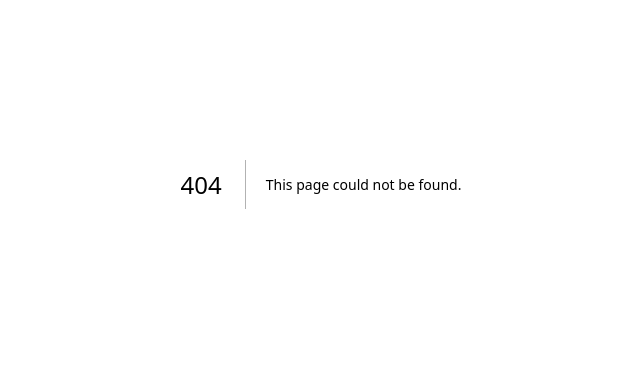
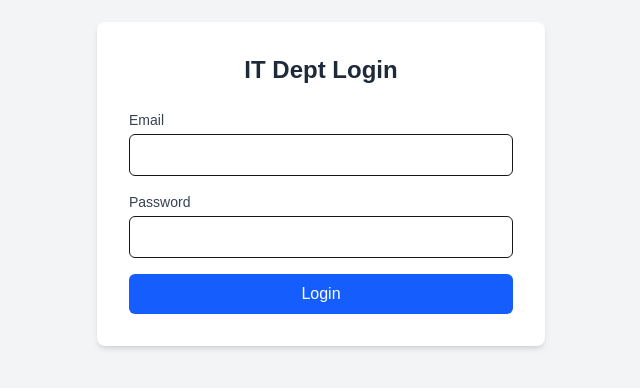
Before and after one commit to maheshwaran6953/Student-Management-System, a Next.js app: page /login in a window 1280 px wide. Before the commit this address had no page. Shown: the part 216-604 px from the top of the page, without its empty margins (319-959 px from the left). Built offline with nearby package versions, Linux system fonts and the light colour scheme.

Commit message:
feat: create dashboard pages to fix 404 redirect

```diff
--- a/package.json
+++ b/package.json
@@ -9,7 +9,9 @@
     "lint": "eslint"
   },
   "dependencies": {
+    "@supabase/ssr": "^0.9.0",
     "@supabase/supabase-js": "^2.100.0",
+    "lucide-react": "^1.7.0",
     "next": "16.2.1",
     "react": "19.2.4",
     "react-dom": "19.2.4"
--- /dev/null
+++ b/src/app/(auth)/login/actions.ts
@@ -0,0 +1,41 @@
+'use server'
+
+import { createClient } from '@/utils/supabase/server'
+import { redirect } from 'next/navigation'
+
+export async function login(formData: FormData) {
+const supabase = await createClient()
+
+// 1. Get data from the form
+const email = formData.get('email') as string
+const password = formData.get('password') as string
+
+// 2. Attempt to sign in
+const { data, error } = await supabase.auth.signInWithPassword({
+    email,
+    password,
+})
+
+if (error) {
+    // If there is an error, we return it to the UI
+    return { error: error.message }
+}
+
+// 3. Check the user's role from your 'profiles' table
+// (You defined this in your SQL schema earlier)
+const { data: profile } = await supabase
+    .from('profiles')
+    .select('role')
+    .eq('id', data.user.id)
+    .single()
+
+// 4    . Redirect based on the role
+if (profile?.role === 'HOD') {
+    redirect('/hod')
+} else if (profile?.role === 'ADVISOR') {
+    redirect('/advisor')
+} else {
+    // If no role found, go to a default dashboard or home
+    redirect('/')
+}
+}
--- /dev/null
+++ b/src/app/(auth)/login/page.tsx
@@ -0,0 +1,62 @@
+'use client'
+
+import { useState } from 'react'
+import { login } from './actions'
+
+export default function LoginPage() {
+const [error, setError] = useState<string | null>(null)
+
+async function handleSubmit(formData: FormData) {
+    // This clears previous errors and calls our server action
+    setError(null)
+    const result = await login(formData)
+
+    // If the action returns an error object, show it
+    if (result?.error) {
+    setError(result.error)
+    }
+}
+
+return (
+    <div className="flex min-h-screen items-center justify-center bg-gray-100">
+    <div className="w-full max-w-md p-8 bg-white rounded-lg shadow-md">
+        <h1 className="text-2xl font-bold mb-6 text-center text-gray-800">IT Dept Login</h1>
+
+        <form action={handleSubmit} className="space-y-4">
+        {error && (
+            <div className="p-3 text-sm text-red-500 bg-red-100 border border-red-200 rounded">
+            {error}
+            </div>
+        )}
+
+        <div>
+            <label className="block text-sm font-medium text-gray-700">Email</label>
+            <input
+            name="email"
+            type="email"
+            required
+            className="w-full p-2 mt-1 border rounded-md focus:ring-2 focus:ring-blue-500 outline-none"
+            />
+        </div>
+
+        <div>
+            <label className="block text-sm font-medium text-gray-700">Password</label>
+            <input
+            name="password"
+            type="password"
+            required
+            className="w-full p-2 mt-1 border rounded-md focus:ring-2 focus:ring-blue-500 outline-none"
+            />
+        </div>
+
+        <button
+            type="submit"
+            className="w-full py-2 px-4 bg-blue-600 text-white rounded-md hover:bg-blue-700 transition"
+        >
+            Login
+        </button>
+        </form>
+    </div>
+    </div>
+)
+}
--- /dev/null
+++ b/src/app/(dashboard)/advisor/page.tsx
@@ -0,0 +1,8 @@
+export default function AdvisorDashboard() {
+    return (
+    <div className="p-8">
+        <h1 className="text-3xl font-bold text-gray-800">Advisor Dashboard</h1>
+        <p className="mt-4 text-gray-600">Welcome, Class Advisor. You can submit fee updates for your students.</p>
+    </div>
+    )
+}
--- /dev/null
+++ b/src/app/(dashboard)/hod/page.tsx
@@ -0,0 +1,19 @@
+export default function HodDashboard() {
+    return (
+    <div className="p-8">
+        <h1 className="text-3xl font-bold text-gray-800">HOD Dashboard</h1>
+        <p className="mt-4 text-gray-600">Welcome, Head of Department. You can verify fee requests here.</p>
+
+        <div className="mt-10 grid grid-cols-1 md:grid-cols-3 gap-6">
+        <div className="p-6 bg-blue-50 border border-blue-200 rounded-lg">
+            <h3 className="font-semibold text-blue-800">Pending Requests</h3>
+            <p className="text-2xl font-bold">0</p>
+        </div>
+        <div className="p-6 bg-green-50 border border-green-200 rounded-lg">
+            <h3 className="font-semibold text-green-800">Total Fees Collected</h3>
+            <p className="text-2xl font-bold">₹0</p>
+        </div>
+        </div>
+    </div>
+    )
+}
--- a/src/app/page.tsx
+++ b/src/app/page.tsx
@@ -1,70 +1,6 @@
-export const revalidate = 0;
-import { supabase } from '@/lib/supabase';
+import { redirect } from 'next/navigation'
 
-export default async function Home() {
-  // Fetch data
-  const { data: students, error } = await supabase
-    .from('students')
-    .select('*, fees(*)');
-
-  if (error) return <div className="p-10 text-red-500 font-bold">Error: {error.message}</div>;
-
-  return (
-    <main className="p-8 font-sans max-w-6xl mx-auto bg-gray-50 min-h-screen">
-      <div className="flex justify-between items-center mb-8">
-        <div>
-          <h1 className="text-3xl font-extrabold text-slate-900 tracking-tight">Student & Fee Profile</h1>
-          <p className="text-slate-500">College Department Management System</p>
-        </div>
-        <div className="bg-blue-600 text-white px-4 py-2 rounded-lg font-semibold shadow-md">
-          Total Students: {students?.length}
-        </div>
-      </div>
-
-      <div className="bg-white shadow-xl rounded-2xl overflow-hidden border border-gray-100">
-        <table className="min-w-full text-left border-collapse">
-          <thead>
-            <tr className="bg-slate-900 text-white text-sm uppercase tracking-wider">
-              <th className="px-6 py-4 font-semibold">Reg No</th>
-              <th className="px-6 py-4 font-semibold">Student Name</th>
-              <th className="px-6 py-4 font-semibold">Sec</th>
-              <th className="px-6 py-4 font-semibold">Total Fee</th>
-              <th className="px-6 py-4 font-semibold">Paid Amount</th>
-              <th className="px-6 py-4 font-semibold text-center">Status</th>
-            </tr>
-          </thead>
-          <tbody className="divide-y divide-gray-100">
-            {students?.map((student: any) => {
-              // ACCESSING THE OBJECT DIRECTLY (based on your debug result)
-              const fee = student.fees;
-
-              return (
-                <tr key={student.id} className="hover:bg-blue-50/50 transition-colors">
-                  <td className="px-6 py-4 font-mono font-medium text-blue-600">{student.reg_no}</td>
-                  <td className="px-6 py-4">
-                    <div className="font-bold text-slate-800">{student.name}</div>
-                    <div className="text-xs text-slate-400">{student.is_hosteller ? '🏠 Hosteller' : '🚌 Day Scholar'}</div>
-                  </td>
-                  <td className="px-6 py-4 text-slate-600">{student.section}</td>
-                  <td className="px-6 py-4 font-semibold">₹{fee?.total_fee?.toLocaleString()}</td>
-                  <td className="px-6 py-4 text-emerald-600 font-bold">₹{fee?.paid_fee?.toLocaleString()}</td>
-                  <td className="px-6 py-4 text-center">
-                    <span className={`inline-block w-24 py-1.5 rounded-full text-xs font-black uppercase tracking-widest border-2 ${
-                      fee?.status === 'PAID'
-                        ? 'bg-emerald-50 text-emerald-700 border-emerald-200'
-                        : fee?.status === 'PARTIAL'
-                        ? 'bg-amber-50 text-amber-700 border-amber-200'
-                        : 'bg-rose-50 text-rose-700 border-rose-200'
-                    }`}>
-                      {fee?.status}
-                    </span>
-                  </td>
-                </tr>
-              );
-            })}
-          </tbody>
-        </table>
-      </div>
-    </main>
-  );
+export default function RootPage() {
+  // This just sends anyone visiting the main URL to /login
+  redirect('/login')
 }
--- /dev/null
+++ b/src/utils/supabase/server.ts
@@ -0,0 +1,29 @@
+import { createServerClient } from '@supabase/ssr'
+import { cookies } from 'next/headers'
+
+export async function createClient() {
+const cookieStore = await cookies()
+
+return createServerClient(
+    process.env.NEXT_PUBLIC_SUPABASE_URL!,
+    process.env.NEXT_PUBLIC_SUPABASE_ANON_KEY!,
+    {
+    cookies: {
+        getAll() {
+        return cookieStore.getAll()
+        },
+        setAll(cookiesToSet) {
+        try {
+            cookiesToSet.forEach(({ name, value, options }) =>
+            cookieStore.set(name, value, options)
+            )
+        } catch {
+            // The `setAll` method was called from a Server Component.
+            // This can be ignored if you have middleware refreshing
+            // user sessions.
+        }
+        },
+    },
+    }
+)
+}
```
Also changed, not shown: 1 other file (tests, documents, lock files or other folders).
